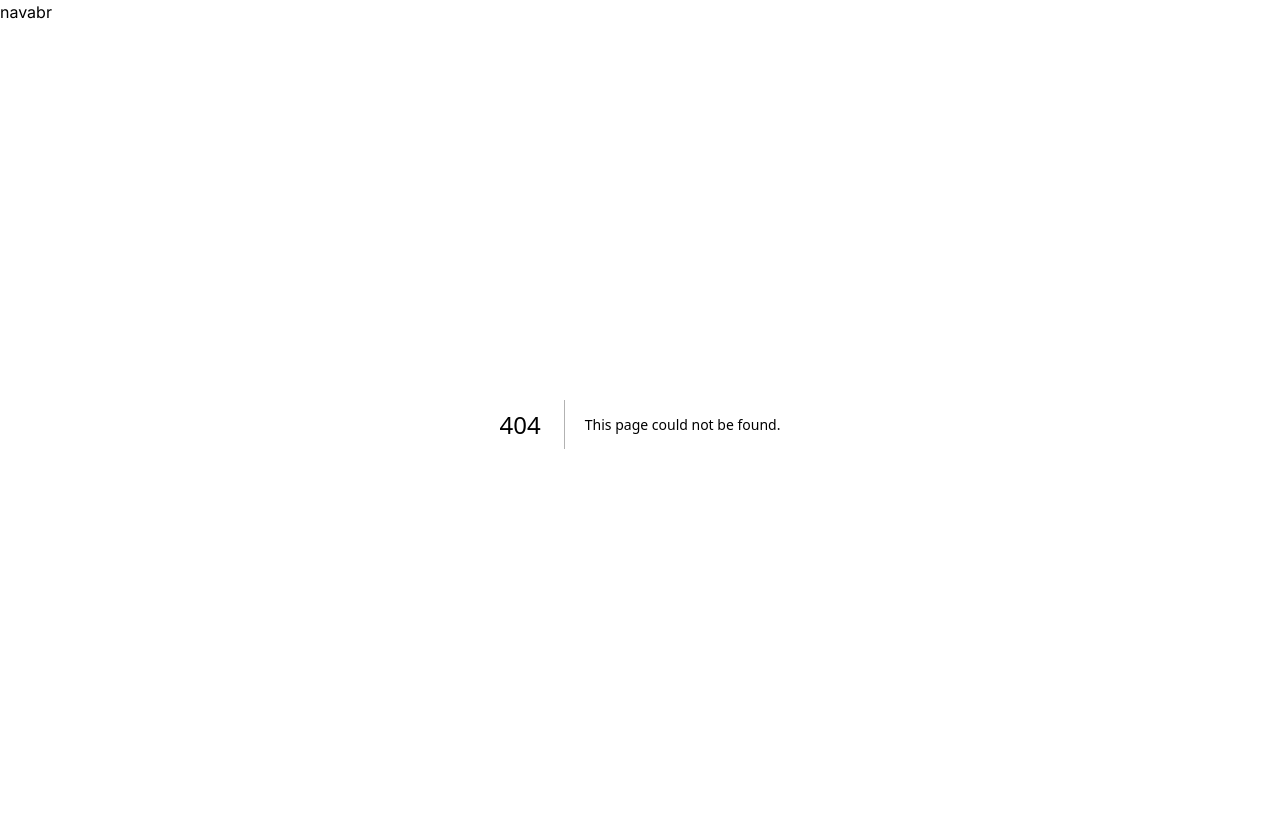
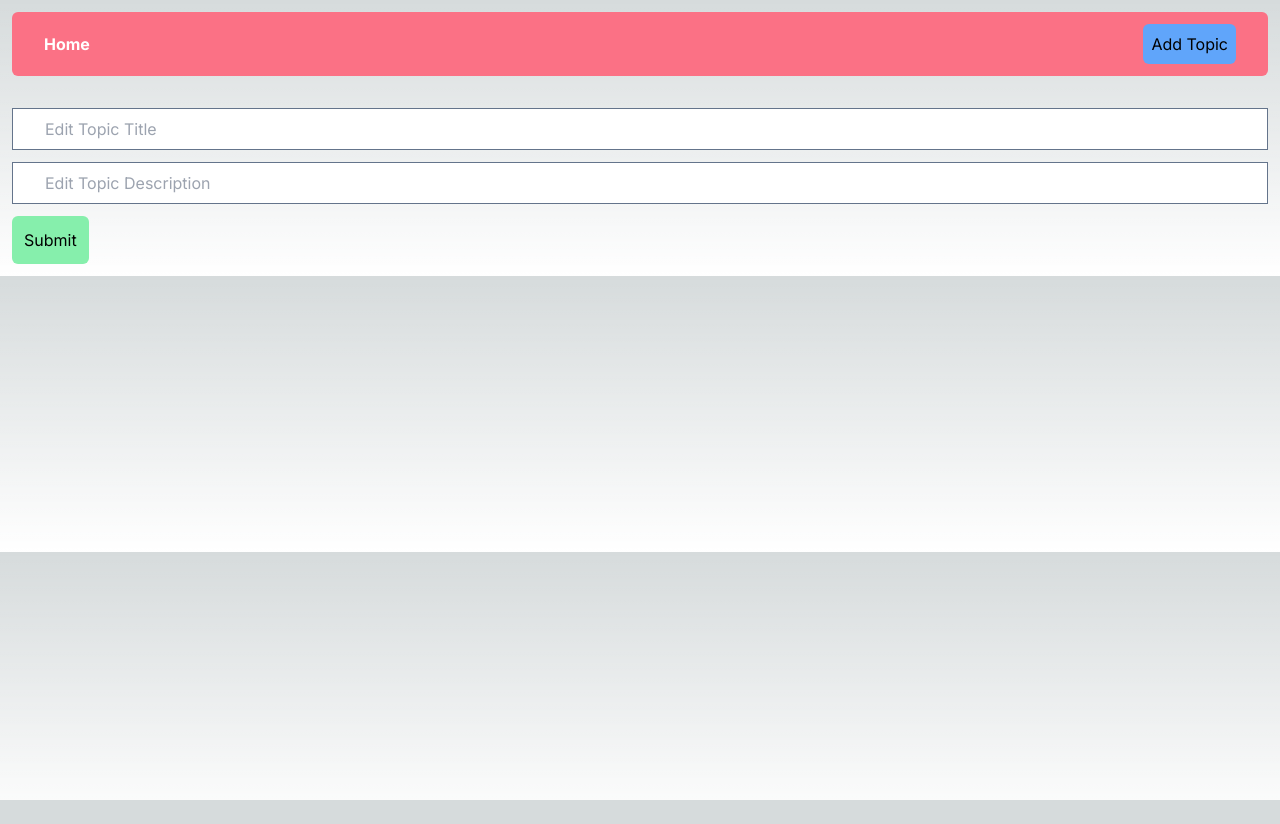
Before and after one commit to avangardewashere/retest-crud, a Next.js app: page /editTopic/123 in a window 1280 px wide. Before the commit this address had no page. After the commit the page ends 800 px from the top, so only its background shows below. Built offline with nearby package versions, Linux system fonts and the light colour scheme.

Commit message:
added/routes-and-forms

```diff
--- /dev/null
+++ b/app/addTopic/page.tsx
@@ -0,0 +1,17 @@
+export default function AddTopic() {
+  return (
+    <form
+      action="
+        "
+      className="flex flex-col gap-3"
+    >
+      <input type="text" placeholder="Enter Topic Title" className="border border-slate-500 px-8 py-2" />
+      <input type="text" placeholder="Enter Topic Description"  className="border border-slate-500 px-8 py-2" />
+
+
+      <button className="bg-green-300 w-fit p-3 rounded-md">
+        Submit
+      </button>
+    </form>
+  );
+}
--- a/app/components/Navbar.tsx
+++ b/app/components/Navbar.tsx
@@ -1,7 +1,12 @@
-export default function Navbar () {
-    return(
-        <div>
-            navabr
-        </div>
-    )
+import Link from "next/link";
+
+export default function Navbar() {
+  return (
+    <div className="flex justify-between items-center bg-rose-400 rounded-md px-8 py-3">
+      <Link className="text-white font-bold" href="/">
+        Home
+      </Link>
+      <Link className={'bg-blue-400 p-2 rounded-md'} href="/addTopic">Add Topic</Link>
+    </div>
+  );
 }
--- a/app/components/TopicList.tsx
+++ b/app/components/TopicList.tsx
@@ -1,15 +1,20 @@
+import Link from "next/link";
 import RemoveBtn from "./removeBtn";
+import { HiPencilAlt } from "react-icons/hi";
 
 export default function TopicList() {
   return (
-    <div>
+    <div className="items-start flex justify-between p-4 border boder-slate-200 mx-3 gap-5 rounded-md">
       <div>
-        <h2>Topic Title</h2>
-        <div>Topic Description</div>
+        <h2 className="font-bold text-2xl">Topic Title</h2>
+        <div className="text-sm">Topic Description</div>
       </div>
 
-      <div>
+      <div className=" flex gap-2">
         <RemoveBtn />
+        <Link href={"/editTopic/123"}>
+          <HiPencilAlt size={24} />
+        </Link>
       </div>
     </div>
   );
--- a/app/components/removeBtn.tsx
+++ b/app/components/removeBtn.tsx
@@ -1,7 +1,9 @@
-export default function RemoveBtn(){
-    return(
-        <div>
-            Remove Btn
-        </div>
-    )
+import { HiOutlineTrash } from "react-icons/hi";
+
+export default function RemoveBtn() {
+  return (
+    <button>
+      <HiOutlineTrash size={24} className="text-slate-400" />
+    </button>
+  );
 }
--- /dev/null
+++ b/app/editTopic/[id]/page.tsx
@@ -0,0 +1,22 @@
+export default function EditTopic() {
+  return (
+    <form
+      action="
+        "
+      className="flex flex-col gap-3"
+    >
+      <input
+        type="text"
+        placeholder="Edit Topic Title"
+        className="border border-slate-500 px-8 py-2"
+      />
+      <input
+        type="text"
+        placeholder="Edit Topic Description"
+        className="border border-slate-500 px-8 py-2"
+      />
+
+      <button className="bg-green-300 w-fit p-3 rounded-md">Submit</button>
+    </form>
+  );
+}
--- a/app/layout.tsx
+++ b/app/layout.tsx
@@ -1,27 +1,29 @@
-import type { Metadata } from 'next'
-import { Inter } from 'next/font/google'
-import './globals.css'
-import Navbar from './components/Navbar'
+import type { Metadata } from "next";
+import { Inter } from "next/font/google";
+import "./globals.css";
+import Navbar from "./components/Navbar";
 
-const inter = Inter({ subsets: ['latin'] })
+const inter = Inter({ subsets: ["latin"] });
 
 export const metadata: Metadata = {
-  title: 'Create Next App',
-  description: 'Generated by create next app',
-}
+  title: "Create Next App",
+  description: "Generated by create next app",
+};
 
 export default function RootLayout({
   children,
 }: {
-  children: React.ReactNode
+  children: React.ReactNode;
 }) {
   return (
     <html lang="en">
       <body className={inter.className}>
-        <div className="max-w-3xl p3 margin-auto">
-          <Navbar/>
+        <div className="w-max-3xl p-3 margin-auto">
+          <Navbar />
+          <div className="mt-8">{children}</div>
         </div>
-        {children}</body>
+
+      </body>
     </html>
-  )
+  );
 }
```
